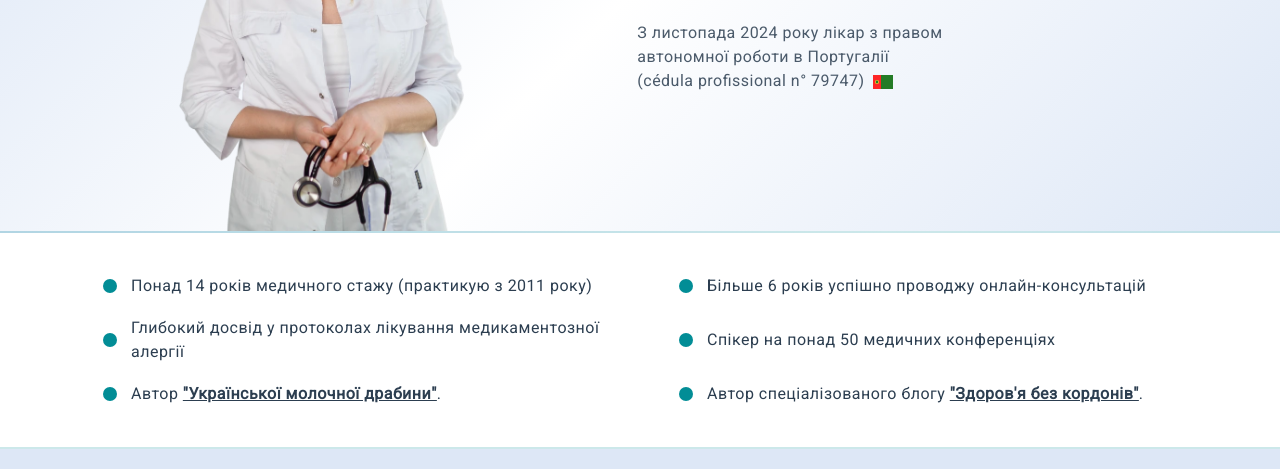
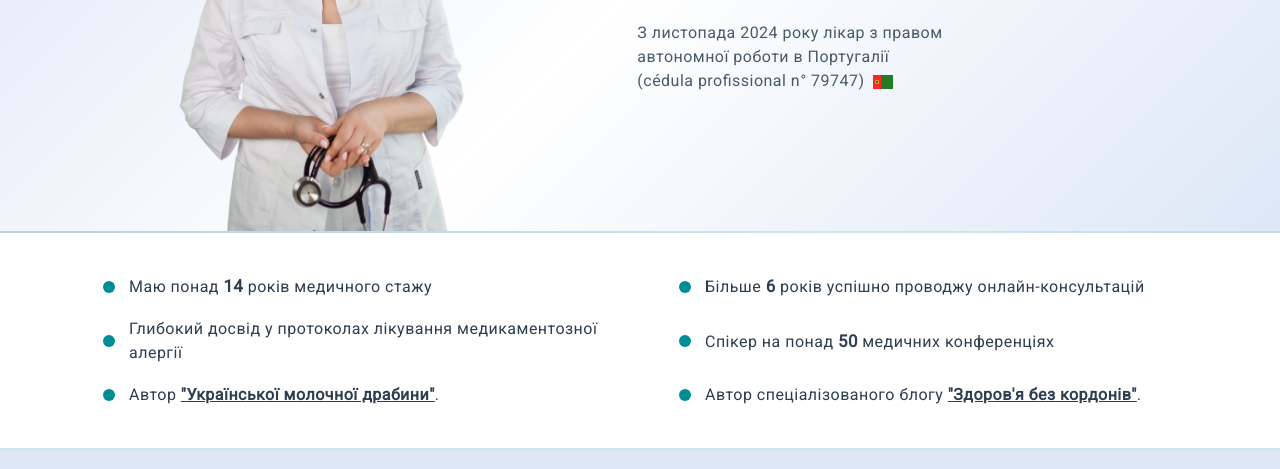
Before and after one commit to Iryna-Bigdash/dr-Barzylovych-website, a plain HTML site: page index.html in a window 1280 px wide. Shown: the part 331-800 px from the top of the page. Drawn offline with nearby package versions, Linux system fonts and the light colour scheme; a web font is replaced by a local one.

Commit message:
update text

```diff
--- a/script.js
+++ b/script.js
@@ -475,6 +475,9 @@ function setLanguage(lang) {
 
     document.documentElement.lang = lang;
 
+    // Highlight numbers in feature texts after translation
+    highlightFeatureNumbers();
+
     // Update subtitle width after translation update
     setTimeout(() => {
         updateSubtitleWidth();
@@ -859,7 +862,85 @@ if (scrollToTopButton) {
 document.addEventListener('DOMContentLoaded', function () {
     initMolochnaDownload();
     initFloatingLabels();
+    highlightFeatureNumbers();
 });
+
+function highlightFeatureNumbers() {
+    const featureTexts = document.querySelectorAll('.feature-text');
+    featureTexts.forEach(element => {
+        // Перевіряємо, чи вже є обгорнуті числа
+        if (element.querySelector('.feature-number')) {
+            return; // Вже обгорнуті
+        }
+
+        // Обробляємо тільки текстові вузли, уникаючи HTML тегів
+        const walker = document.createTreeWalker(
+            element,
+            NodeFilter.SHOW_TEXT,
+            null,
+            false
+        );
+
+        const textNodes = [];
+        let node;
+        while (node = walker.nextNode()) {
+            // Перевіряємо, чи текстовий вузол не всередині тегу <a> або іншого тегу
+            let parent = node.parentNode;
+            let isInsideLink = false;
+            while (parent && parent !== element) {
+                if (parent.tagName === 'A' || parent.tagName === 'SCRIPT' || parent.tagName === 'STYLE') {
+                    isInsideLink = true;
+                    break;
+                }
+                parent = parent.parentNode;
+            }
+
+            if (!isInsideLink && node.textContent.trim().length > 0) {
+                textNodes.push(node);
+            }
+        }
+
+        // Регулярний вираз для знаходження тільки чисел (не обгортаємо слова після чисел)
+        const numberRegex = /\b(\d+)\b/g;
+
+        // Обробляємо кожен текстовий вузол
+        textNodes.forEach(textNode => {
+            const text = textNode.textContent;
+            const matches = [];
+            let match;
+
+            // Збираємо всі збіги (тільки числа)
+            while ((match = numberRegex.exec(text)) !== null) {
+                matches.push({
+                    number: match[1], // Тільки число
+                    index: match.index,
+                    length: match[1].length
+                });
+            }
+
+            // Замінюємо з кінця, щоб індекси не змінювалися
+            if (matches.length > 0) {
+                let newText = text;
+                for (let i = matches.length - 1; i >= 0; i--) {
+                    const m = matches[i];
+                    const replacement = `<span class="feature-number">${m.number}</span>`;
+                    newText = newText.substring(0, m.index) + replacement + newText.substring(m.index + m.length);
+                }
+
+                // Створюємо тимчасовий контейнер для вставки HTML
+                const tempDiv = document.createElement('div');
+                tempDiv.innerHTML = newText;
+
+                // Замінюємо текстовый вузол на нові вузли
+                const fragment = document.createDocumentFragment();
+                while (tempDiv.firstChild) {
+                    fragment.appendChild(tempDiv.firstChild);
+                }
+                textNode.parentNode.replaceChild(fragment, textNode);
+            }
+        });
+    });
+}
 
 function initFloatingLabels() {
     const floatingInputs = document.querySelectorAll('.floating-label input');
--- a/styles.css
+++ b/styles.css
@@ -705,11 +705,12 @@ section.features {
 section.features .features-list {
     display: grid;
     grid-template-columns: 1fr;
-    gap: 1rem;
+    gap: 0.6rem;
     max-width: 1200px;
     margin: 0 auto;
     list-style: none;
     padding: 0 1rem;
+    justify-items: center;
 }
 
 /* ========== MOLOCHNA DRABYNA ABOUT SECTION ========== */
@@ -952,9 +953,9 @@ section.features .features-list {
 
 @media screen and (min-width: 768px) {
     .feature-decor {
-        width: 14px;
-        min-width: 14px;
-        height: 14px;
+        width: 12px;
+        min-width: 12px;
+        height: 12px;
     }
 }
 
@@ -978,6 +979,7 @@ section.features .features-list {
         grid-template-columns: repeat(2, 1fr);
         gap: 1rem;
         justify-items: stretch;
+        /* На планшетах і десктопах не центруємо */
     }
 
     .feature-item {
@@ -1019,6 +1021,11 @@ section.features .features-list {
     font-size: 1.02em;
     position: relative;
     display: inline-block;
+}
+
+.feature-text .feature-number {
+    font-weight: 700;
+    font-size: 1.05em;
 }
 
 .feature-text a {
--- a/translations.js
+++ b/translations.js
@@ -16,7 +16,7 @@ const translations = {
             description: "Надання якісної медичної допомоги з індивідуальним підходом до кожного пацієнта. Записайтеся на консультацію вже сьогодні.",
             cta: "Записатися на прийом",
             learn: "Дізнатися більше",
-            feature2: "Понад 14 років медичного стажу (практикую з 2011 року)",
+            feature2: "Маю понад 14 років медичного стажу",
             feature3: "Більше 6 років успішно проводжу онлайн-консультацій",
             feature4: "Глибокий досвід у протоколах лікування медикаментозної алергії",
             feature5: "Спікер на понад 50 медичних конференціях",
@@ -195,7 +195,7 @@ const translations = {
             description: "Providing quality medical care with an individual approach to each patient. Book your consultation today.",
             cta: "Book an Appointment",
             learn: "Learn More",
-            feature2: "Over 14 years of medical experience (practicing since 2011)",
+            feature2: "I have over 14 years of medical experience",
             feature3: "More than 6 years successfully conducting online consultations",
             feature4: "Deep experience in drug allergy treatment protocols",
             feature5: "Speaker at over 50 medical conferences",
@@ -374,7 +374,7 @@ const translations = {
             description: "Fornecendo cuidados médicos de qualidade com uma abordagem individual para cada paciente. Agende sua consulta hoje.",
             cta: "Agendar Consulta",
             learn: "Saber Mais",
-            feature2: "Mais de 14 anos de experiência médica (praticando desde 2011)",
+            feature2: "Tenho mais de 14 anos de experiência médica",
             feature3: "Mais de 6 anos realizando consultas online com sucesso",
             feature4: "Experiência profunda em protocolos de tratamento de alergia medicamentosa",
             feature5: "Palestrante em mais de 50 conferências médicas",
```
